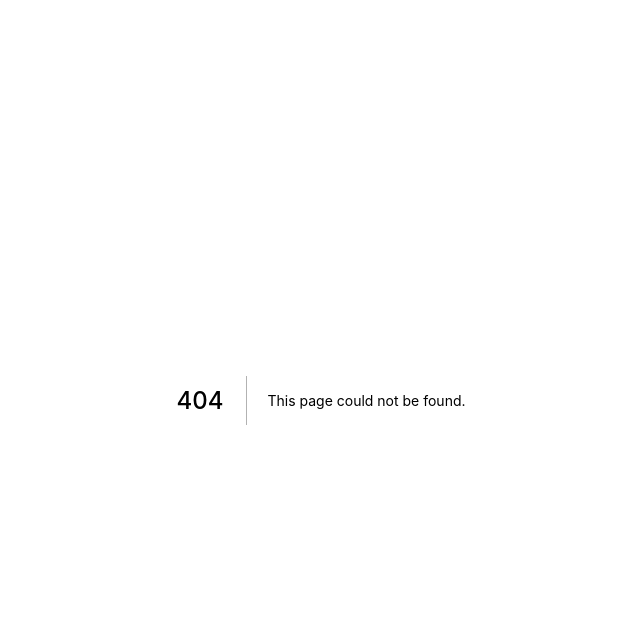
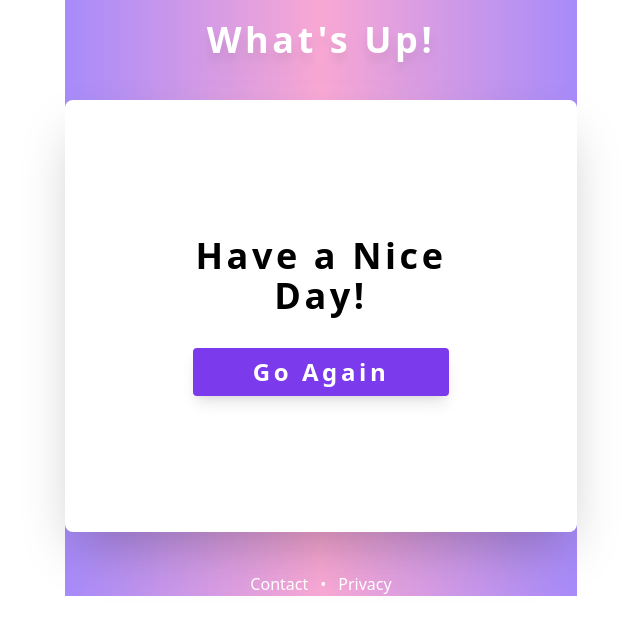
Before and after one commit to dpalmes1899/nextjs-tailwind-demo, a Next.js app: page /mainPage in a window 1280 px wide. Before the commit this address had no page. Shown: the top 634 px of the page, without its empty margins (319-959 px from the left). Built offline with nearby package versions, Linux system fonts and the light colour scheme.

Commit message:
feat:add main page

```diff
--- /dev/null
+++ b/pages/mainPage.js
@@ -0,0 +1,16 @@
+import Head from 'next/head'
+import Image from 'next/image'
+import Main from '../components/Main'
+
+export default function main() {
+  return (
+
+    <div className="bg-gradient-to-r from-purple-400 via-pink-300 to-purple-400 place-self-center" >
+      <Head>
+        <title>Nextjs-Tailwind</title>
+        <link rel="icon" href="/favicon.ico" />
+      </Head>
+      <Main/>
+    </div>
+  )
+}
```
